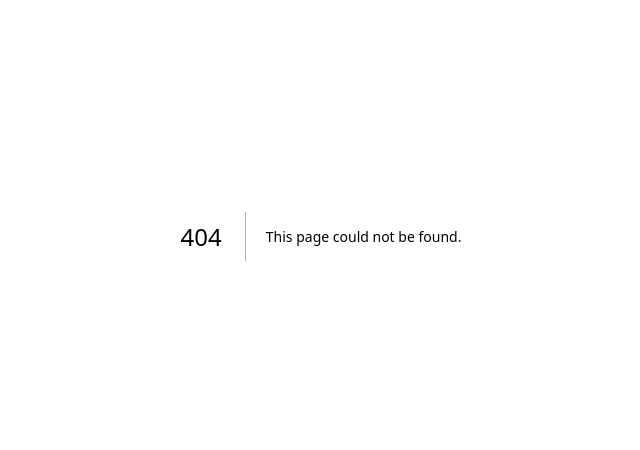
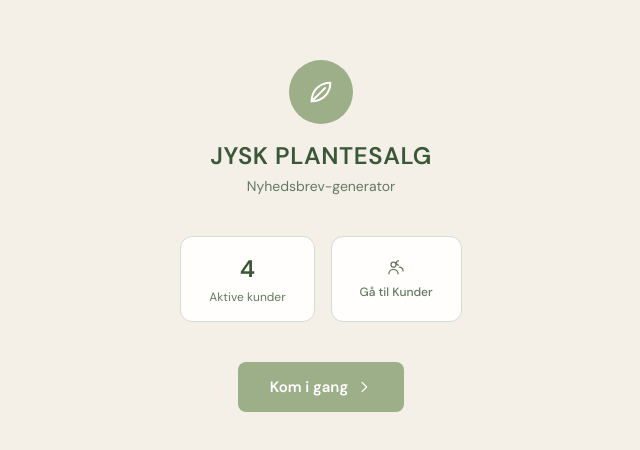
Before and after one commit to APXGRD/jyskplantesalg, a Next.js app: page / in a window 1280 px wide. Before the commit this address had no page. Shown: the part 164-614 px from the top of the page, without its empty margins (319-959 px from the left). Built offline with nearby package versions, Linux system fonts and the light colour scheme.

Commit message:
lanidng page

```diff
--- a/src/app/layout.tsx
+++ b/src/app/layout.tsx
@@ -16,7 +16,7 @@ const instrumentSerif = Instrument_Serif({
 
 export const metadata: Metadata = {
   title: "Jysk Plantesalg – Nyhedsbrevsværktøj",
-  description: "Vælg produkter til nyhedsbrevet",
+  description: "Nyhedsbrev-generator til Jysk Plantesalg",
 };
 
 export default function RootLayout({ children }: LayoutProps<"/">) {
--- /dev/null
+++ b/src/app/page.tsx
@@ -0,0 +1,45 @@
+import Link from "next/link";
+import { mockCustomers } from "@/lib/mock/mockCustomers";
+import { ChevronRightIcon, LeafIcon, UsersIcon } from "@/components/icons";
+
+export default function HomePage() {
+  const activeCustomerCount = mockCustomers.filter(
+    (customer) => customer.marketingConsentStatus === "SUBSCRIBED",
+  ).length;
+
+  return (
+    <div className="flex min-h-screen flex-col items-center justify-center gap-10 bg-background px-6">
+      <div className="flex flex-col items-center gap-4">
+        <div className="flex h-16 w-16 items-center justify-center rounded-full bg-primary text-white">
+          <LeafIcon className="h-8 w-8" />
+        </div>
+        <div className="flex flex-col items-center gap-1 text-center leading-tight">
+          <h1 className="text-2xl font-semibold tracking-wide text-ink uppercase">JYSK Plantesalg</h1>
+          <p className="text-sm text-ink-muted">Nyhedsbrev-generator</p>
+        </div>
+      </div>
+
+      <div className="flex items-stretch gap-4">
+        <div className="flex flex-col items-center justify-center gap-1 rounded-xl border border-border bg-surface px-7 py-4">
+          <span className="text-2xl font-semibold text-ink">{activeCustomerCount}</span>
+          <span className="text-xs text-ink-muted">Aktive kunder</span>
+        </div>
+        <Link
+          href="/kunder"
+          className="flex flex-col items-center justify-center gap-1.5 rounded-xl border border-border bg-surface px-7 py-4 text-ink-muted hover:bg-surface-active hover:text-ink"
+        >
+          <UsersIcon className="h-5 w-5" />
+          <span className="text-xs font-medium">Gå til Kunder</span>
+        </Link>
+      </div>
+
+      <Link
+        href="/produkter"
+        className="inline-flex items-center gap-2 rounded-lg bg-primary px-8 py-3.5 text-[15px] font-semibold text-white transition-opacity hover:opacity-90"
+      >
+        Kom i gang
+        <ChevronRightIcon className="h-4 w-4" />
+      </Link>
+    </div>
+  );
+}
--- a/src/components/Sidebar.tsx
+++ b/src/components/Sidebar.tsx
@@ -11,7 +11,7 @@ interface NavItem {
 }
 
 const NAV_ITEMS: NavItem[] = [
-  { id: "products", label: "Vælg produkter", href: "/", icon: LeafIcon },
+  { id: "products", label: "Vælg produkter", href: "/produkter", icon: LeafIcon },
   { id: "settings", label: "Opsætning", href: "/opsaetning", icon: GearIcon },
   { id: "preview", label: "Preview / Rediger", href: "/preview", icon: DocumentIcon },
   { id: "customers", label: "Kunder", href: "/kunder", icon: UsersIcon },
```
